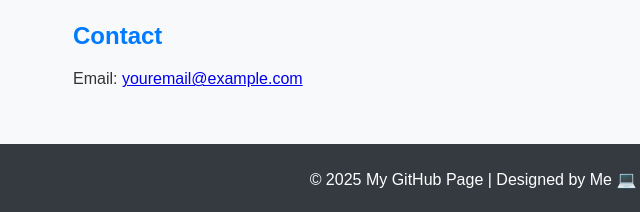
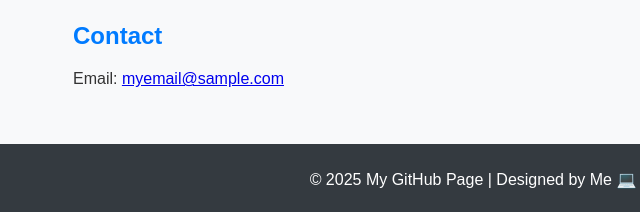
Before and after one commit to BalaMadhavan2001/Task6, a plain HTML site: page index.html in a window 1280 px wide. Shown: the part 621-833 px from the top of the page, 167-807 px from the left. Drawn offline with Linux system fonts and the light colour scheme.

Commit message:
Update index.html

```diff
--- a/index.html
+++ b/index.html
@@ -35,7 +35,7 @@
 
     <section id="contact">
         <h2>Contact</h2>
-        <p>Email: <a href="mailto:myemail@sample.com">youremail@example.com</a></p>
+        <p>Email: <a href="mailto:myemail@sample.com">myemail@sample.com</a></p>
     </section>
 
     <footer>
```
